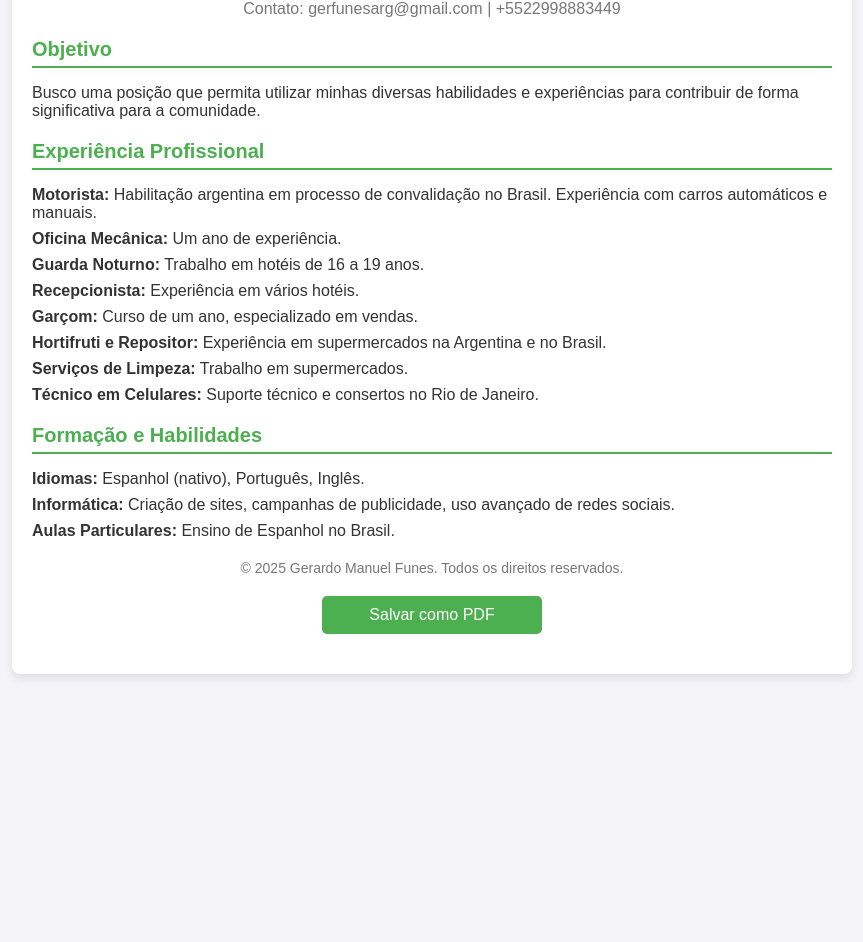
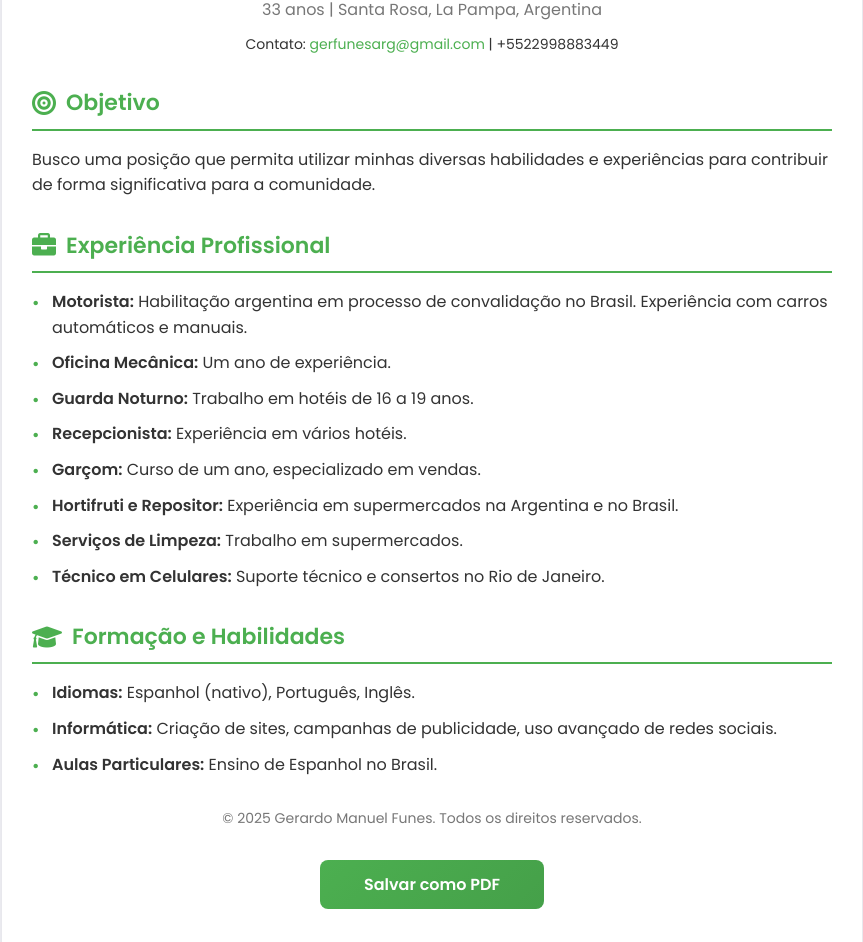
Before and after one commit to MeuCode-Git/Curriculo, a plain HTML site: page index.html in a window 1280 px wide. Shown: the part 288-1230 px from the top of the page, without its empty margins (208-1071 px from the left). Before the commit the page ends 982 px from the top, so only its background shows below. Drawn offline with Linux system fonts and the light colour scheme.

Commit message:
Atualizar o index.html

```diff
--- a/index.html
+++ b/index.html
@@ -3,98 +3,186 @@
 <head>
     <meta charset="UTF-8">
     <meta name="viewport" content="width=device-width, initial-scale=1.0">
+    <meta name="description" content="Currículo de Gerardo Manuel Funes - Profissional multidisciplinar com experiência em diversas áreas.">
+    <meta name="author" content="Gerardo Manuel Funes">
     <title>Currículo - Gerardo Manuel Funes</title>
+    <!-- Google Fonts -->
+    <link href="https://fonts.googleapis.com/css2?family=Poppins:wght@400;600&display=swap" rel="stylesheet">
     <style>
+        :root {
+            --primary-color: #4caf50;
+            --secondary-color: #45a049;
+            --background-color: #f4f4f9;
+            --text-color: #333;
+            --muted-color: #777;
+            --font-family: 'Poppins', sans-serif;
+        }
+
         body {
-            font-family: Arial, sans-serif;
+            font-family: var(--font-family);
             margin: 0;
             padding: 0;
-            background-color: #f4f4f9;
-            color: #333;
+            background-color: var(--background-color);
+            color: var(--text-color);
+            line-height: 1.6;
         }
+
         .container {
             max-width: 800px;
             margin: 20px auto;
-            padding: 20px;
+            padding: 30px;
             background: #fff;
-            box-shadow: 0 4px 8px rgba(0, 0, 0, 0.1);
-            border-radius: 8px;
+            box-shadow: 0 4px 12px rgba(0, 0, 0, 0.1);
+            border-radius: 12px;
         }
-        .header {
+
+        header {
             text-align: center;
-            margin-bottom: 20px;
+            margin-bottom: 30px;
         }
-        .header img {
+
+        header img {
             width: 150px;
             height: 150px;
             border-radius: 50%;
             object-fit: cover;
-            border: 3px solid #4caf50;
+            border: 4px solid var(--primary-color);
+            box-shadow: 0 4px 8px rgba(0, 0, 0, 0.1);
         }
-        .header h1 {
-            margin: 10px 0;
+
+        header h1 {
+            margin: 15px 0 10px;
+            font-size: 28px;
+            font-weight: 600;
+            color: var(--primary-color);
+        }
+
+        header p {
+            font-size: 16px;
+            color: var(--muted-color);
+            margin: 5px 0;
+        }
+
+        address {
+            font-style: normal;
+            margin-top: 10px;
+            font-size: 14px;
+        }
+
+        address a {
+            color: var(--primary-color);
+            text-decoration: none;
+        }
+
+        address a:hover {
+            text-decoration: underline;
+        }
+
+        section {
+            margin-bottom: 30px;
+        }
+
+        section h2 {
+            font-size: 22px;
+            font-weight: 600;
+            color: var(--primary-color);
+            border-bottom: 2px solid var(--primary-color);
+            padding-bottom: 8px;
+            margin-bottom: 15px;
+            display: flex;
+            align-items: center;
+        }
+
+        section h2 i {
+            margin-right: 10px;
             font-size: 24px;
         }
-        .header p {
-            font-size: 16px;
-            color: #777;
-        }
-        .section {
-            margin-bottom: 20px;
-        }
-        .section h2 {
-            font-size: 20px;
-            color: #4caf50;
-            border-bottom: 2px solid #4caf50;
-            padding-bottom: 5px;
-            margin-bottom: 10px;
-        }
-        .section ul {
+
+        section ul {
             list-style: none;
             padding: 0;
         }
-        .section ul li {
-            margin-bottom: 8px;
+
+        section ul li {
+            margin-bottom: 10px;
+            padding-left: 20px;
+            position: relative;
         }
-        .footer {
+
+        section ul li::before {
+            content: "•";
+            color: var(--primary-color);
+            font-size: 18px;
+            position: absolute;
+            left: 0;
+            top: 0;
+        }
+
+        footer {
             text-align: center;
             font-size: 14px;
-            color: #777;
-            margin-top: 20px;
+            color: var(--muted-color);
+            margin-top: 30px;
         }
+
         .print-button {
             display: block;
             width: 100%;
             max-width: 200px;
-            margin: 20px auto;
-            padding: 10px;
-            background: #4caf50;
+            margin: 30px auto;
+            padding: 12px;
+            background: linear-gradient(135deg, var(--primary-color), var(--secondary-color));
             color: #fff;
             text-align: center;
             text-decoration: none;
-            border-radius: 5px;
+            border-radius: 8px;
             font-size: 16px;
+            font-weight: 600;
             cursor: pointer;
+            transition: transform 0.2s, box-shadow 0.2s;
         }
+
         .print-button:hover {
-            background: #45a049;
+            transform: translateY(-2px);
+            box-shadow: 0 4px 12px rgba(0, 0, 0, 0.2);
+        }
+
+        @media print {
+            body {
+                background-color: #fff;
+                color: #000;
+            }
+
+            .print-button {
+                display: none;
+            }
+
+            .container {
+                box-shadow: none;
+                border-radius: 0;
+            }
         }
     </style>
+    <!-- Iconos de FontAwesome -->
+    <link rel="stylesheet" href="https://cdnjs.cloudflare.com/ajax/libs/font-awesome/6.0.0/css/all.min.css">
 </head>
 <body>
     <div class="container">
-        <div class="header">
+        <header>
             <img src="foto.jpg" alt="Foto de Gerardo Manuel Funes">
             <h1>Gerardo Manuel Funes</h1>
             <p>33 anos | Santa Rosa, La Pampa, Argentina</p>
-            <p>Contato: gerfunesarg@gmail.com | +5522998883449</p>
-        </div>
-        <div class="section">
-            <h2>Objetivo</h2>
+            <address>
+                Contato: <a href="mailto:gerfunesarg@gmail.com">gerfunesarg@gmail.com</a> | +5522998883449
+            </address>
+        </header>
+        <main>
+            <section>
+                <h2><i class="fas fa-bullseye"></i> Objetivo</h2>
                 <p>Busco uma posição que permita utilizar minhas diversas habilidades e experiências para contribuir de forma significativa para a comunidade.</p>
-        </div>
-        <div class="section">
-            <h2>Experiência Profissional</h2>
+            </section>
+            <section>
+                <h2><i class="fas fa-briefcase"></i> Experiência Profissional</h2>
                 <ul>
                     <li><strong>Motorista:</strong> Habilitação argentina em processo de convalidação no Brasil. Experiência com carros automáticos e manuais.</li>
                     <li><strong>Oficina Mecânica:</strong> Um ano de experiência.</li>
@@ -105,18 +193,19 @@
                     <li><strong>Serviços de Limpeza:</strong> Trabalho em supermercados.</li>
                     <li><strong>Técnico em Celulares:</strong> Suporte técnico e consertos no Rio de Janeiro.</li>
                 </ul>
-        </div>
-        <div class="section">
-            <h2>Formação e Habilidades</h2>
+            </section>
+            <section>
+                <h2><i class="fas fa-graduation-cap"></i> Formação e Habilidades</h2>
                 <ul>
                     <li><strong>Idiomas:</strong> Espanhol (nativo), Português, Inglês.</li>
                     <li><strong>Informática:</strong> Criação de sites, campanhas de publicidade, uso avançado de redes sociais.</li>
                     <li><strong>Aulas Particulares:</strong> Ensino de Espanhol no Brasil.</li>
                 </ul>
-        </div>
-        <div class="footer">
+            </section>
+        </main>
+        <footer>
             <p>© 2025 Gerardo Manuel Funes. Todos os direitos reservados.</p>
-        </div>
+        </footer>
         <a href="#" class="print-button" onclick="window.print()">Salvar como PDF</a>
     </div>
 </body>
```
Lines whose indentation alone changed are shown as unchanged.
